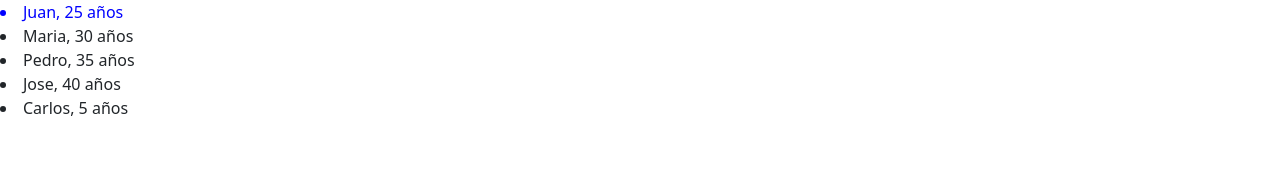
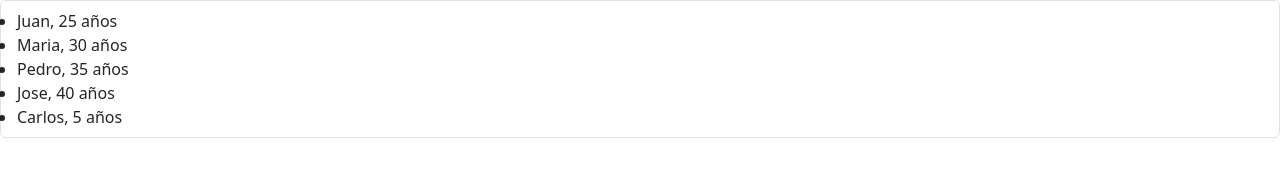
Before and after one commit to Jjng08/Pruebas, a website: page Index.html in a window 1280 px wide. Drawn offline with nearby package versions, Linux system fonts and the light colour scheme.

Commit message:
list group

```diff
--- a/Index.html
+++ b/Index.html
@@ -13,7 +13,9 @@
 
 
 
-    <list class="list-group" id="lista"></list>
+    <ul class="list-group">
+        <li class="list-group-item" id="lista"></li>
+    </ul>
 
 
 </body>
```
